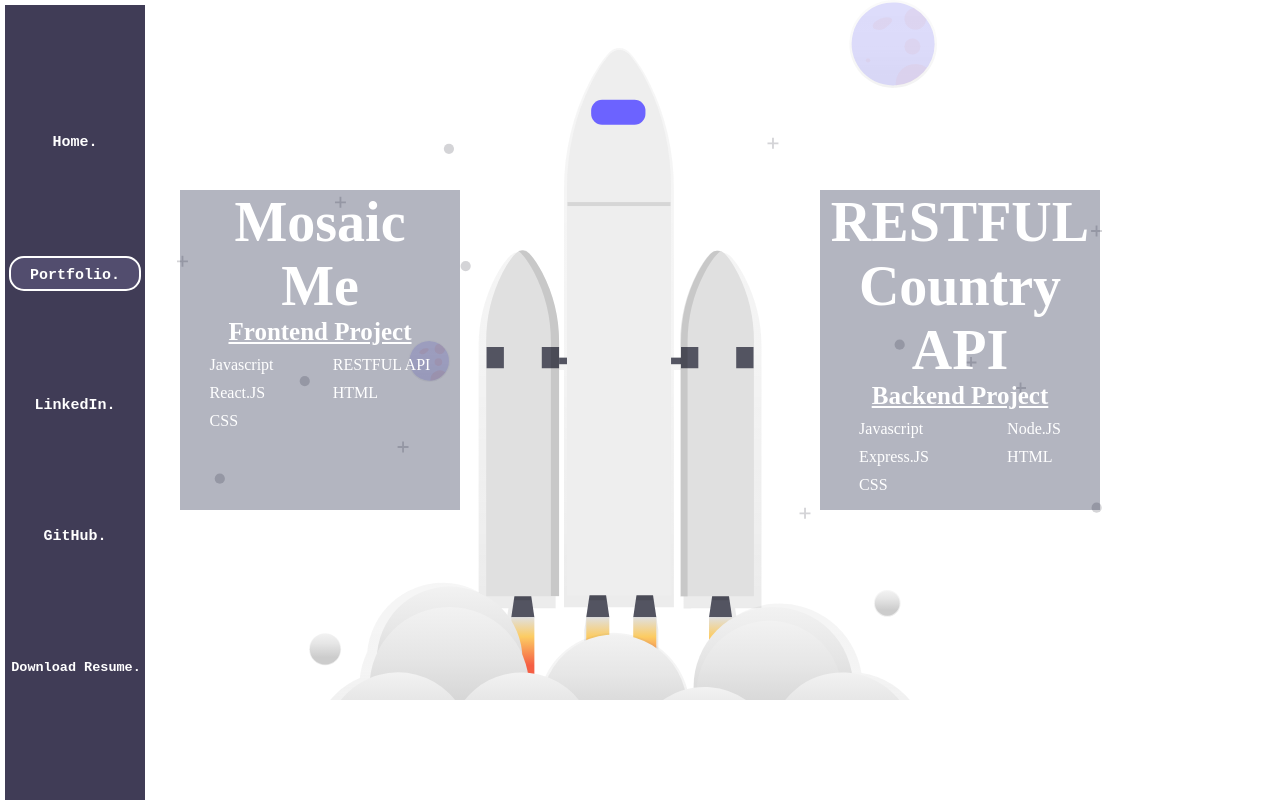
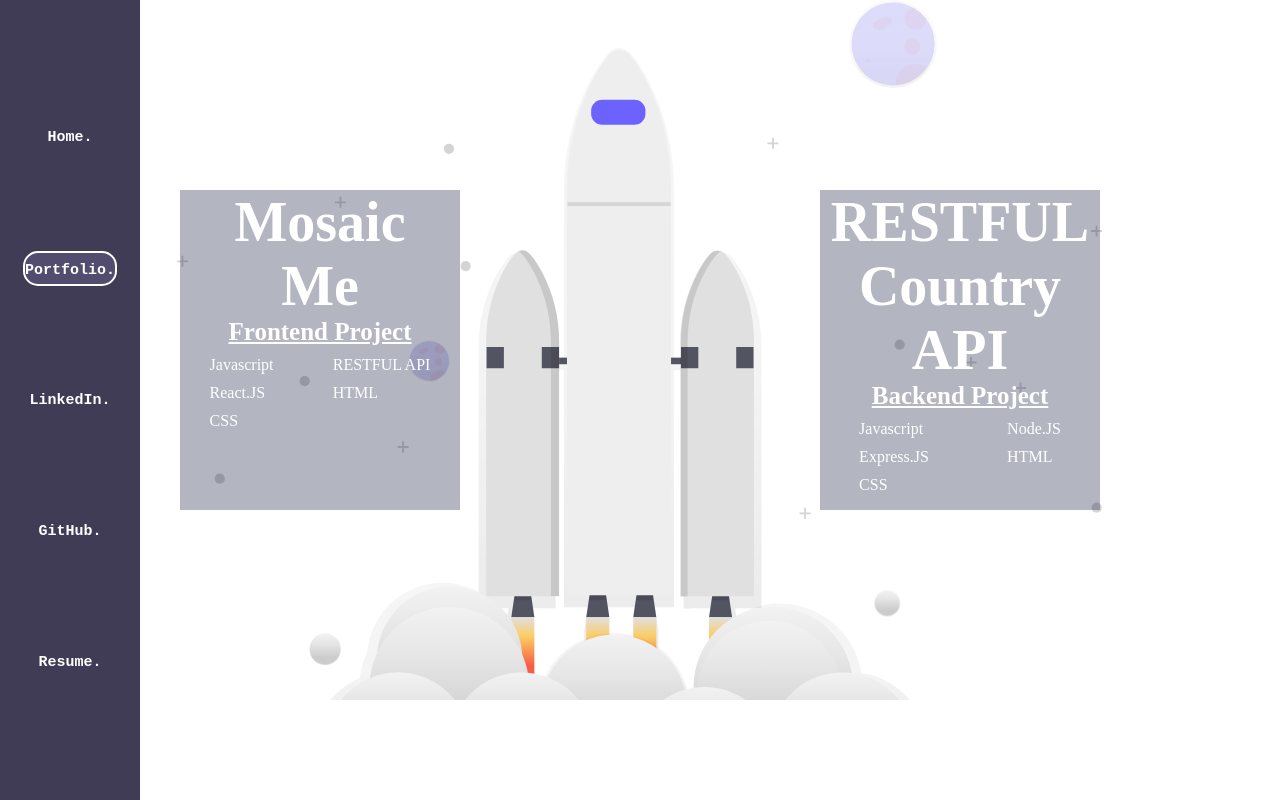
Before and after one commit to Johnnie007/profilePage, a React (Create React App) app: page /portfolio in a window 1280 px wide. Built offline with nearby package versions, Linux system fonts and the light colour scheme.

Commit message:
updated the nav bar

```diff
--- a/src/Breakpoints/Breakpoints.scss
+++ b/src/Breakpoints/Breakpoints.scss
@@ -1,11 +1,11 @@
   @mixin tablet {
-    @media (min-width: 700px) {
+    @media (min-width: 1034px) {
       @content;
     }
   }
 
   @mixin mobile {
-    @media (max-width: 700px){
+    @media (max-width: 1034px){
       @content;
     }
   }
--- a/src/Desktop/DesktopNav/DesktopNav.js
+++ b/src/Desktop/DesktopNav/DesktopNav.js
@@ -11,7 +11,7 @@ function DesktopNav(){
             <NavLink className='nav-link' activeClassName='nav-link__active' to='/portfolio'><h1>Portfolio.</h1></NavLink>
                 <li className='desktop-nav-li'><a  className='text-color' target="_blank" href='https://www.linkedin.com/in/johnnie-hicks-a3990320a/'><h1>LinkedIn.</h1></a></li>
                 <li className='desktop-nav-li'><a className='text-color' target="_blank" href='https://github.com/Johnnie007'><h1>GitHub.</h1></a></li>
-                <li className='desktop-nav-li desktop-nav-li__sm'><a className='text-color' href={resume} download='JohnnieResume'><h1>Download Resume.</h1></a></li>
+                <li className='desktop-nav-li'><a className='text-color' href={resume} target="_blank"><h1>Resume.</h1></a></li>
             </ul>
         </div>
     </aside>
--- a/src/Desktop/DesktopNav/DesktopNav.scss
+++ b/src/Desktop/DesktopNav/DesktopNav.scss
@@ -5,12 +5,12 @@ aside{
 }
 .desktop-nav-main{
     display: flex;
+    position: absolute;
     flex-direction: column;
     justify-content: center;
     height: 100%;
-    width: 100%;
+    width: 140px;
     background-color: rgb(64,60,86);
-    margin: 5px;
 }
 
 .desktop-nav-ul{
@@ -29,10 +29,6 @@ aside{
     line-height: 35px;
     font-family: 'Courier New', Courier, monospace;
     font-size: 10px;
-    &__sm{
-        font-size: 9px;
-        padding-left: 2px;
-    }
 }
 
 .desktop-nav-li:hover{
```
